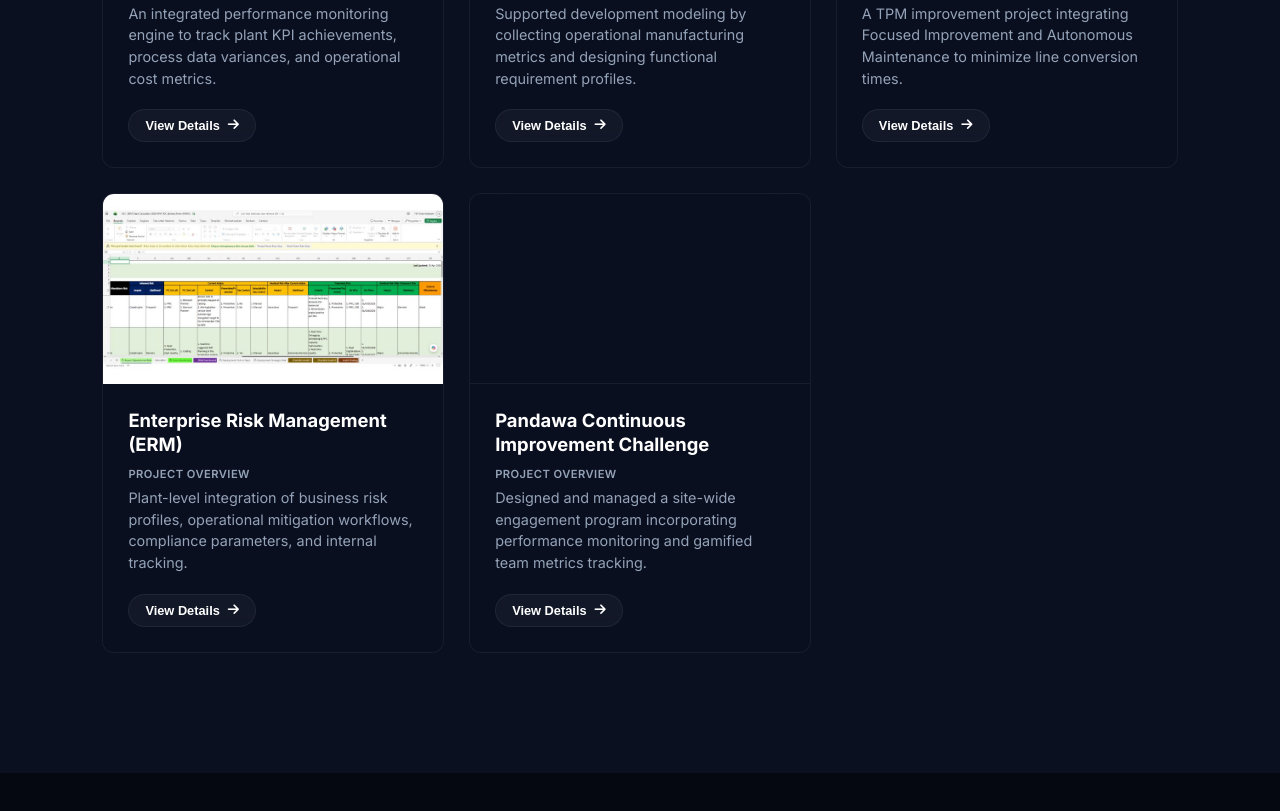
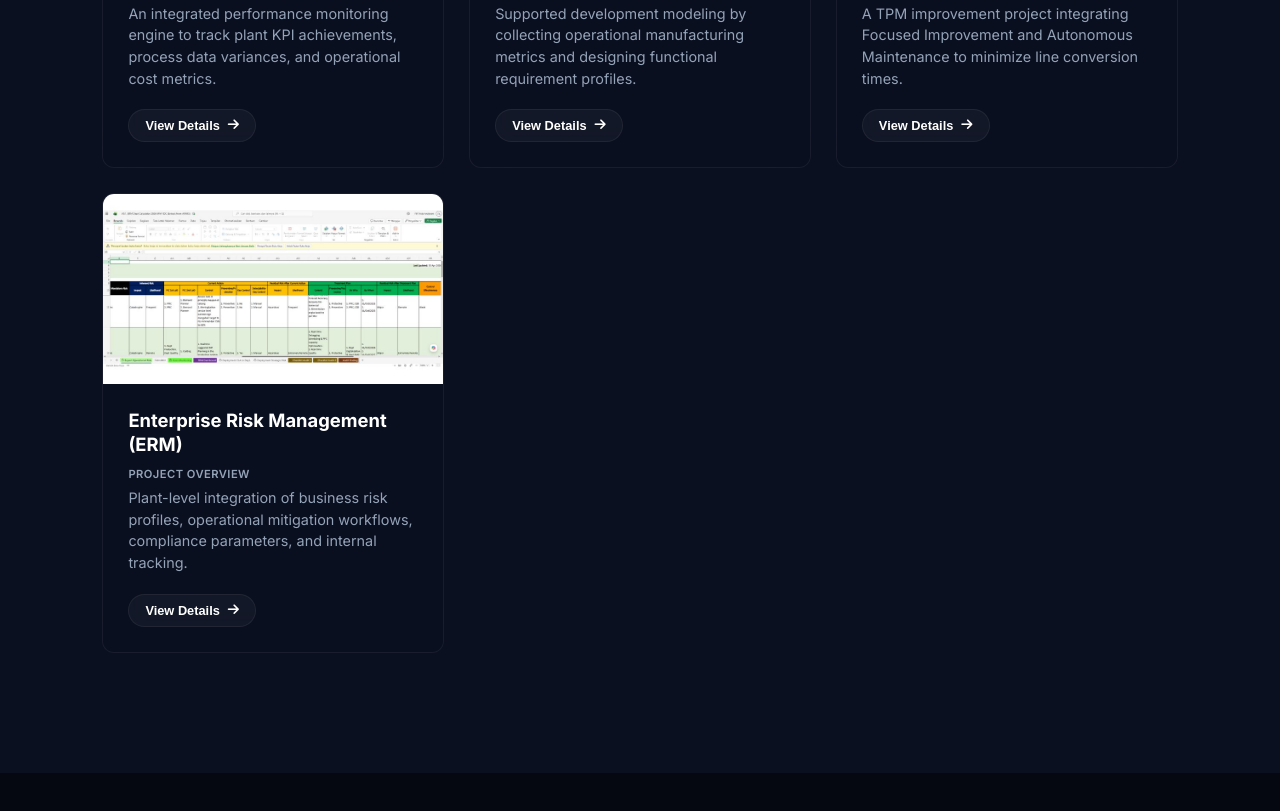
Before and after one commit to fifitristaandriyani/portfolio, a plain HTML site: page index.html in a window 1280 px wide. Shown: the part 7271-8082 px from the top of the page. Drawn offline with Linux system fonts and the light colour scheme.

Commit message:
change content cards kaizen pandawa

```diff
--- a/index.html
+++ b/index.html
@@ -510,9 +510,12 @@
       </div>
       <!-- Project 6 Card -->
       <div class="project-card glass-card">
-        <div class="project-img project-img-placeholder">
-          <i class="fas fa-image" aria-hidden="true"></i>
-        </div>
+        <div
+          class="project-img"
+          style="
+            background-image: url(&quot;assets/images/projects/project-5-thumb.jpg&quot;);
+          "
+        ></div>
         <div class="project-info">
           <span class="project-role">Improvement Culture Coordinator</span>
           <h3>
@@ -596,23 +599,6 @@
             tracking.
           </p>
           <button class="btn project-btn" onclick="openEngineModal('project', 'proj4')">
-            View Details <i class="fas fa-arrow-right"></i>
-          </button>
-        </div>
-      </div>
-      <!-- Project 11 Card -->
-      <div class="project-card glass-card">
-        <div class="project-img" style="
-              background-image: url(&quot;assets/images/projects/project-5-thumb.jpg&quot;);
-            "></div>
-        <div class="project-info">
-          <h3>Pandawa Continuous Improvement Challenge</h3>
-          <span class="project-overview-label">Project Overview</span>
-          <p>
-            Designed and managed a site-wide engagement program incorporating
-            performance monitoring and gamified team metrics tracking.
-          </p>
-          <button class="btn project-btn" onclick="openEngineModal('project', 'proj5')">
             View Details <i class="fas fa-arrow-right"></i>
           </button>
         </div>
--- a/js/script.js
+++ b/js/script.js
@@ -216,8 +216,9 @@ const projectDatabase = {
       "Employee Engagement",
     ],
     images: [
-      "assets/images/projects/project-pandawa-award-1.jpg",
-      "assets/images/projects/project-pandawa-award-2.jpg",
+      "assets/images/projects/project-5-1.jpg",
+      "assets/images/projects/project-5-2.jpg",
+      "assets/images/projects/project-5-thumb-2.jpeg",
     ],
   },
   proj1: {
@@ -308,31 +309,6 @@ const projectDatabase = {
     images: [
       "assets/images/projects/project-4-1.jpg",
       "assets/images/projects/project-4-2.jpg",
-    ],
-  },
-  proj5: {
-    title: "Pandawa Continuous Improvement Challenge",
-    contributions: [
-      "Developed the master program framework, scoring rules, and performance assessment criteria for individual and group contributions.",
-      "Created data-driven KPI and System Flow Diagram (SFD) simulations to help plant floor teams understand performance targets.",
-      "Designed and managed monthly continuous improvement trivia campaigns via corporate channels to build workforce knowledge.",
-      "Monitored ongoing performance metrics and maintained the master annual participant ranking systems used for evaluations.",
-      "Managed employee engagement initiatives using the program's official WhatsApp Channel to increase active suggestions.",
-      "Coordinated the final execution logistics for the annual corporate recognition and awarding ceremonies.",
-    ],
-    outcomes:
-      "CI Scoring System, Assessment Criteria Framework, KPI & SFD Simulation Materials, Monthly Trivia Program, Annual Awarding System, Employee Engagement Dashboard.",
-    tools: [
-      "Continuous Improvement",
-      "Program Development",
-      "Employee Engagement",
-      "Performance Measurement",
-      "Internal Communication",
-      "Change Management",
-    ],
-    images: [
-      "assets/images/projects/project-5-1.jpg",
-      "assets/images/projects/project-5-2.jpg",
     ],
   },
 };
```
Also changed, not shown: assets/images/projects/project-5-thumb-2.jpeg (renamed from assets/images/projects/project-5-thumb.jpeg), assets/images/projects/project-5-thumb.jpg (added).
